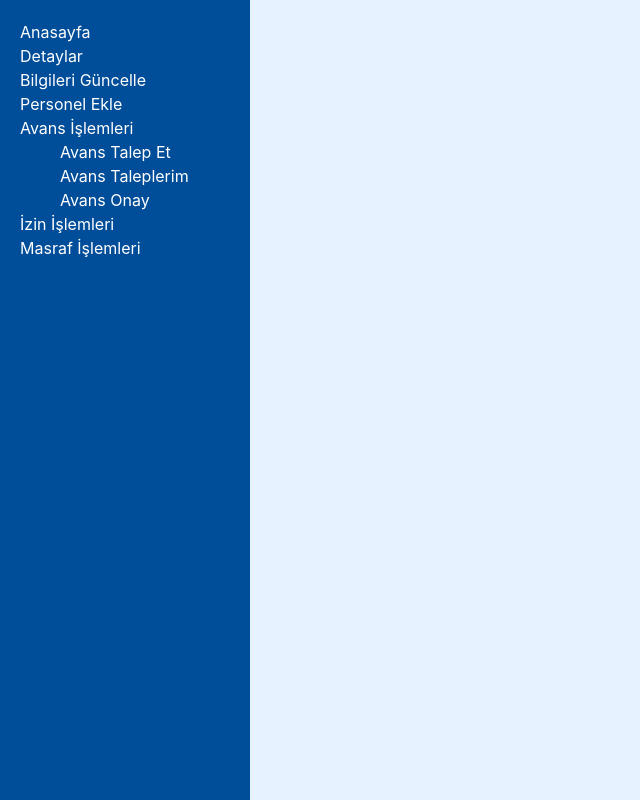
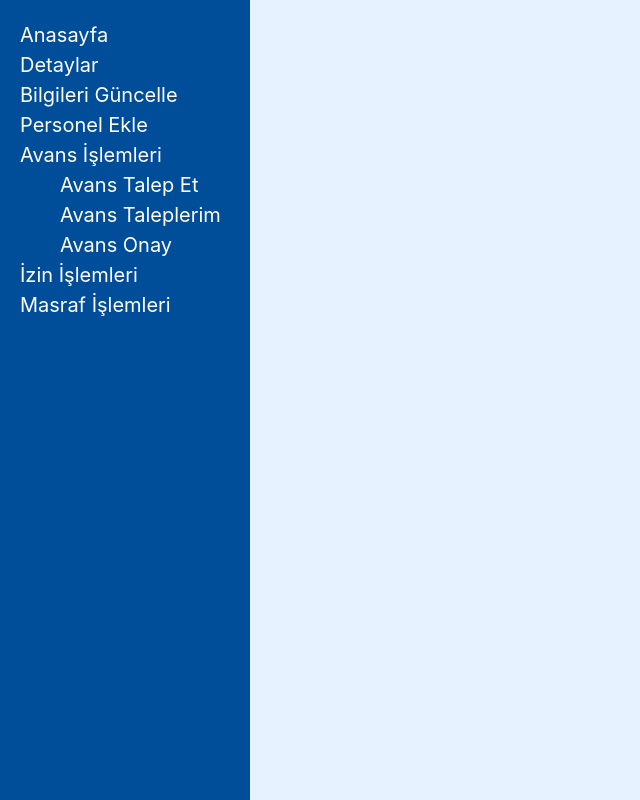
Before and after one commit to Esudekarakus/HumanResourcesFrontEndProject, a React (Vite) app: page / in a window 1280 px wide. Both pictures are taken after a click on the item "Avans İşlemleri". Shown: the top 800 px of the page, without its empty margins (0-640 px from the left). Built offline with nearby package versions, Linux system fonts and the light colour scheme.

Commit message:
Footer eklendi

```diff
--- a/package.json
+++ b/package.json
@@ -15,7 +15,7 @@
     "@emotion/styled": "^11.11.0",
     "@material-ui/core": "^4.12.4",
     "@material-ui/icons": "^4.11.3",
-    "@mui/icons-material": "^5.15.12",
+    "@mui/icons-material": "^5.15.14",
     "@mui/material": "^5.15.12",
     "axios": "^1.6.8",
     "i": "^0.3.7",
--- a/src/App.jsx
+++ b/src/App.jsx
@@ -7,17 +7,19 @@ import Login from './components/Login/Login'
 import ForgotPass from './components/ForgotPass/ForgotPass';
 import './App.css';
 import Template from './components/Template';
+import Footer from './components/HomePage/Footer';
 
 function App() {
   return (
     <div>
+
         <Routes>
           <Route path='*' element={<Template/>} />
           <Route path="/login" element={<Login/>} />
           <Route path="forgot-password" element={<ForgotPass/>} />
         </Routes>
 
-
+        <Footer />
 
     </div>
   );
--- /dev/null
+++ b/src/components/HomePage/Footer.jsx
@@ -0,0 +1,20 @@
+import React from 'react';
+
+
+
+const Footer = () => (
+  <footer style={{ backgroundColor: '#121b35', padding: '20px', textAlign: 'center',color:'white' }}>
+
+    <p style={{color:'white'}}>
+      <strong>İletişim:</strong> <a style={{color:'white'}} href="mailto:info@insankaynaklari.com">info@insankaynaklari.com</a>
+    </p>
+    <ul style={{ listStyleType: 'none', padding: 0  }}>
+      <li><a style={{color:'white'}} href="https://www.facebook.com/insankaynaklari" target="_blank" rel="noopener noreferrer">Facebook</a></li>
+      <li><a style={{color:'white'}} href="https://www.twitter.com/insankaynaklari" target="_blank" rel="noopener noreferrer">Twitter</a></li>
+      <li><a style={{color:'white'}} href="https://www.instagram.com/insankaynaklari" target="_blank" rel="noopener noreferrer">Instagram</a></li>
+    </ul>
+    <p>Copyright ©  {new Date().getFullYear()} İnsan Kaynakları A.Ş. Tüm hakları saklıdır.</p>
+  </footer>
+);
+
+export default Footer;
--- a/src/components/HomePage/Home.jsx
+++ b/src/components/HomePage/Home.jsx
@@ -6,7 +6,7 @@ import Typography from '@mui/material/Typography';
 import React, { useState, useEffect } from 'react';
 import { fetchEmployerById } from '../../service/EmployerService';
 import { useParams } from 'react-router';
-import CircularProgress from '@mui/material/CircularProgress'; // CircularProgress bileşenini import ediyoruz
+import CircularProgress from '@mui/material/CircularProgress'; //
 
 function Home() {
   const [user, setUser] = useState(null);
--- a/src/components/Template.jsx
+++ b/src/components/Template.jsx
@@ -1,176 +1,190 @@
-
-import React, { useState } from 'react';
-
+import React, { useState } from "react";
 import { BrowserRouter as Router, Routes, Route, Link } from "react-router-dom";
-
 import Home from "../components/HomePage/Home";
-
 import Details from "../components/HomePage/Details";
-
 import AddEmployee from "./HomePage/AddEmp";
-
 import UpdateDetails from "./UpdateDetails";
-
-import AdvanceRequestForm from './Personel/AdvanceForm';
-
-import AdvanceRequestsList from './Personel/AdvanceList';
-
-import LeaveRequestForm from './Personel/LeaveForm';
-
-import LeaveRequestList from './Personel/LeaveList';
-
-import ExpenseForm from './Personel/ExpenseForm';
-
-import ApproveRejectTable from './Employeer/ApproveRejectTable';
-
-import LeaveApprovalScreen from './Employeer/LeaveApprovalScreen';
-
-import ExpenseScreen from './Employeer/ExpenseScreen';
+import AdvanceRequestForm from "./Personel/AdvanceForm";
+import AdvanceRequestsList from "./Personel/AdvanceList";
+import LeaveRequestForm from "./Personel/LeaveForm";
+import LeaveRequestList from "./Personel/LeaveList";
+import ExpenseForm from "./Personel/ExpenseForm";
+import ApproveRejectTable from "./Employeer/ApproveRejectTable";
+import LeaveApprovalScreen from "./Employeer/LeaveApprovalScreen";
+import ExpenseScreen from "./Employeer/ExpenseScreen";
 
 function Template() {
-
   const [isAdvanceMenuOpen, setAdvanceMenuOpen] = useState(false);
-
   const [isLeaveMenuOpen, setLeaveMenuOpen] = useState(false);
-
   const [isExpenseMenuOpen, setExpenseMenuOpen] = useState(false);
-
   const toggleAdvanceMenu = () => setAdvanceMenuOpen(!isAdvanceMenuOpen);
-
   const toggleLeaveMenu = () => setLeaveMenuOpen(!isLeaveMenuOpen);
-
   const toggleExpenseMenu = () => setExpenseMenuOpen(!isExpenseMenuOpen);
 
   return (
-
     <main>
-
-      <div style={{display: 'flex'}}>
-
-        <nav style={{
-
-                  padding: '20px',
-
-                  width: '250px',
-
-                  minHeight: '100vh',
-
-                  background: '#004d99',
-
-                  color: 'white'
-
-                }}>
-
-          <ul style={{listStyleType: 'none', padding: 0}}>
-
-            <li><Link to="/home/:userId" style={{ color: 'white', textDecoration: 'none' }}>Anasayfa</Link></li>
-
-            <li><Link to="/details/:userId" style={{ color: 'white', textDecoration: 'none' }}>Detaylar</Link></li>
-
-            <li><Link to="/update" style={{ color: 'white', textDecoration: 'none' }}>Bilgileri Güncelle</Link></li>
-
-            <li><Link to="/employees" style={{ color: 'white', textDecoration: 'none' }}>Personel Ekle</Link></li>
-
-            <li onClick={toggleAdvanceMenu} style={{ cursor: 'pointer' }}>
-
-              Avans İşlemleri
-
-              {isAdvanceMenuOpen && (
-
-                <ul style={{listStyleType: 'none'}}>
-
-                  <li><Link to="/advancerequestform" style={{ color: 'white', textDecoration: 'none' }}>Avans Talep Et</Link></li>
-
-                  <li><Link to="/advancerequestlist" style={{ color: 'white', textDecoration: 'none' }}>Avans Taleplerim</Link></li>
-
-                  <li><Link to="/approverejecttable" style={{ color: 'white', textDecoration: 'none' }}>Avans Onay</Link></li>
-
-                </ul>
-
-              )}
-
+      <div style={{ display: "flex" }}>
+        <nav
+          style={{
+            padding: "20px",
+            width: "250px",
+            minHeight: "100vh",
+            background: "#004d99",
+            color: "white",
+          }}
+        >
+          <ul style={{ listStyleType: "none", padding: 0 }}>
+            <li>
+              <Link
+                to="/home/:userId"
+                style={{ color: "white", textDecoration: "none" ,fontSize:"20px"}}
+              >
+                Anasayfa
+              </Link>
             </li>
 
-            <li onClick={toggleLeaveMenu} style={{ cursor: 'pointer' }}>
-
-              İzin İşlemleri
-
-              {isLeaveMenuOpen && (
-
-                <ul style={{listStyleType: 'none'}}>
-
-                  <li><Link to="/leaverequestform" style={{ color: 'white', textDecoration: 'none' }}>İzin Talep Et</Link></li>
-
-                  <li><Link to="/leaverequestlist" style={{ color: 'white', textDecoration: 'none' }}>İzin Taleplerim</Link></li>
-
-                  <li><Link to="/leaveapprovalscreen" style={{ color: 'white', textDecoration: 'none' }}>İzin Onay</Link></li>
-
-                </ul>
-
-              )}
-
+            <li>
+              <Link
+                to="/details/:userId"
+                style={{ color: "white", textDecoration: "none" ,fontSize:"20px"}}
+              >
+                Detaylar
+              </Link>
             </li>
 
-            <li onClick={toggleExpenseMenu} style={{ cursor: 'pointer' }}>
-
-              Masraf İşlemleri
-
-              {isExpenseMenuOpen && (
-
-                <ul style={{listStyleType: 'none'}}>
-
-                  <li><Link to="/expenseform" style={{ color: 'white', textDecoration: 'none' }}>Masraf Talep Et</Link></li>
-
-                  <li><Link to="/expensescreen" style={{ color: 'white', textDecoration: 'none' }}>Masraf Onay</Link></li>
-
-                </ul>
-
-              )}
-
+            <li>
+              <Link
+                to="/update"
+                style={{ color: "white", textDecoration: "none" ,fontSize:"20px"}}
+              >
+                Bilgileri Güncelle
+              </Link>
             </li>
 
+            <li>
+              <Link
+                to="/employees"
+                style={{ color: "white", textDecoration: "none" ,fontSize:"20px"}}
+              >
+                Personel Ekle
+              </Link>
+            </li>
+
+            <li onClick={toggleAdvanceMenu} style={{ cursor: "pointer" , fontSize:"20px"}}>
+              Avans İşlemleri
+              {isAdvanceMenuOpen && (
+                <ul style={{ listStyleType: "none" }}>
+                  <li>
+                    <Link
+                      to="/advancerequestform"
+                      style={{ color: "white", textDecoration: "none" }}
+                    >
+                      Avans Talep Et
+                    </Link>
+                  </li>
+
+                  <li>
+                    <Link
+                      to="/advancerequestlist"
+                      style={{ color: "white", textDecoration: "none"}}
+                    >
+                      Avans Taleplerim
+                    </Link>
+                  </li>
+
+                  <li>
+                    <Link
+                      to="/approverejecttable"
+                      style={{ color: "white", textDecoration: "none" }}
+                    >
+                      Avans Onay
+                    </Link>
+                  </li>
+                </ul>
+              )}
+            </li>
+
+            <li onClick={toggleLeaveMenu} style={{ cursor: "pointer",fontSize:"20px" }}>
+              İzin İşlemleri
+              {isLeaveMenuOpen && (
+                <ul style={{ listStyleType: "none" }}>
+                  <li>
+                    <Link
+                      to="/leaverequestform"
+                      style={{ color: "white", textDecoration: "none" }}
+                    >
+                      İzin Talep Et
+                    </Link>
+                  </li>
+
+                  <li>
+                    <Link
+                      to="/leaverequestlist"
+                      style={{ color: "white", textDecoration: "none" }}
+                    >
+                      İzin Taleplerim
+                    </Link>
+                  </li>
+
+                  <li>
+                    <Link
+                      to="/leaveapprovalscreen"
+                      style={{ color: "white", textDecoration: "none" }}
+                    >
+                      İzin Onay
+                    </Link>
+                  </li>
+                </ul>
+              )}
+            </li>
+
+            <li onClick={toggleExpenseMenu} style={{ cursor: "pointer" ,fontSize:"20px"}}>
+              Masraf İşlemleri
+              {isExpenseMenuOpen && (
+                <ul style={{ listStyleType: "none" }}>
+                  <li>
+                    <Link
+                      to="/expenseform"
+                      style={{ color: "white", textDecoration: "none" }}
+                    >
+                      Masraf Talep Et
+                    </Link>
+                  </li>
+
+                  <li>
+                    <Link
+                      to="/expensescreen"
+                      style={{ color: "white", textDecoration: "none" }}
+                    >
+                      Masraf Onay
+                    </Link>
+                  </li>
+                </ul>
+              )}
+            </li>
           </ul>
-
         </nav>
 
-        <div style={{flex: 1, padding: '20px', background: '#e6f2ff'}}>
+        <div style={{ flex: 1, padding: "20px", background: "#e6f2ff" }}>
 
           <Routes>
-
             <Route path="/home/:userId" element={<Home />} />
-
             <Route path="/details/:userId" element={<Details />} />
-
             <Route path="/employees" element={<AddEmployee />} />
-
             <Route path="/update" element={<UpdateDetails />} />
-
-            <Route path="/advancerequestform" element={<AdvanceRequestForm />} />
-
-            <Route path="/advancerequestlist" element={<AdvanceRequestsList />} />
-
+            <Route path="/advancerequestform"element={<AdvanceRequestForm />}/>
+            <Route path="/advancerequestlist" element={<AdvanceRequestsList />}/>
             <Route path="/leaverequestform" element={<LeaveRequestForm />} />
-
             <Route path="/leaverequestlist" element={<LeaveRequestList />} />
-
             <Route path="/expenseform" element={<ExpenseForm />} />
-
-            <Route path="/approverejecttable" element={<ApproveRejectTable />} />
-
-            <Route path="/leaveapprovalscreen" element={<LeaveApprovalScreen />} />
-
+            <Route path="/approverejecttable"element={<ApproveRejectTable />}/>
+            <Route path="/leaveapprovalscreen"element={<LeaveApprovalScreen />}/>
             <Route path="/expensescreen" element={<ExpenseScreen />} />
-
           </Routes>
-
         </div>
-
       </div>
-
     </main>
-
   );
-
 }
 
 export default Template;
```
Also changed, not shown: 1 other file (tests, documents, lock files or other folders).
